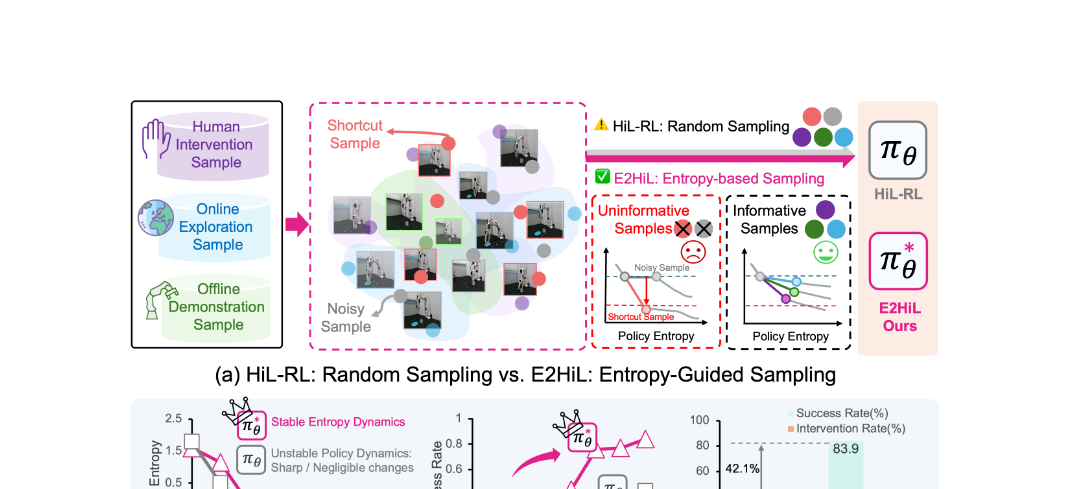
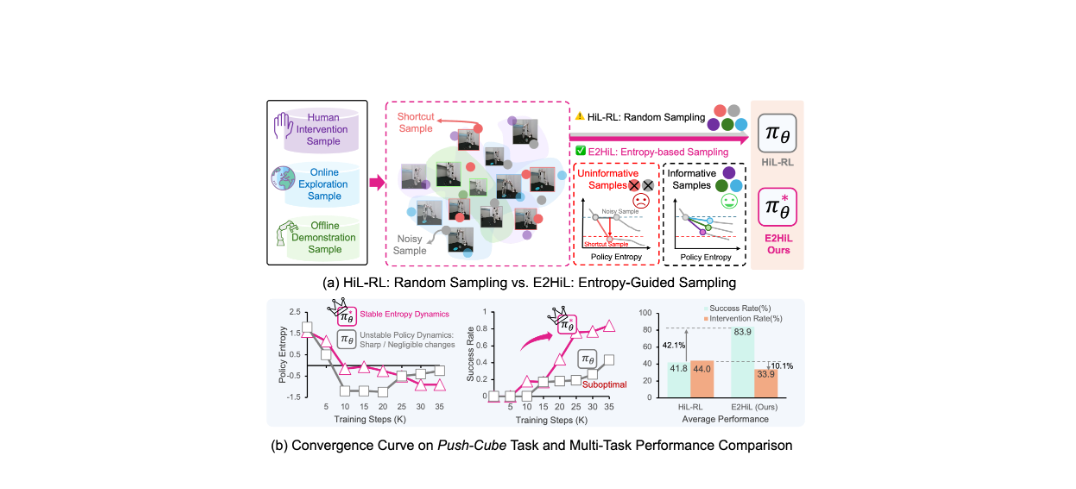
Before and after one commit to E2HiL/E2HIL.github.io, a plain HTML site: page index.html in a window 1280 px wide. Shown: the part 305-794 px from the top of the page, without its empty margins (103-1179 px from the left). Drawn offline with nearby package versions, Linux system fonts and the light colour scheme; a script that the page names is missing; some icons are missing; a web font is replaced by a local one.

Commit message:
Update index.html

```diff
--- a/index.html
+++ b/index.html
@@ -212,7 +212,7 @@
   <div class="container">
     <div class="columns is-centered">
       <div class="column is-four-fifths is-centered has-text-centered">
-        <img src="./resources/method/teaser1201.png" alt="Full Width Image" style="width: 90%;" />
+        <img src="./resources/method/teaser1201.png" alt="Full Width Image" style="width: 60%;" />
       </div>
     </div>
     <!-- Abstract. -->
```
